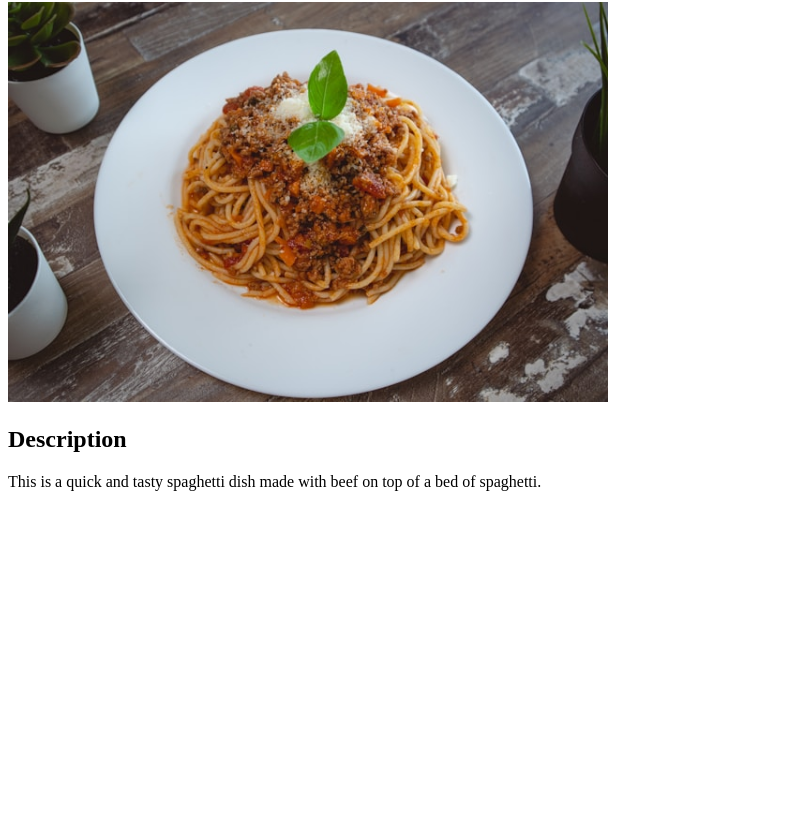
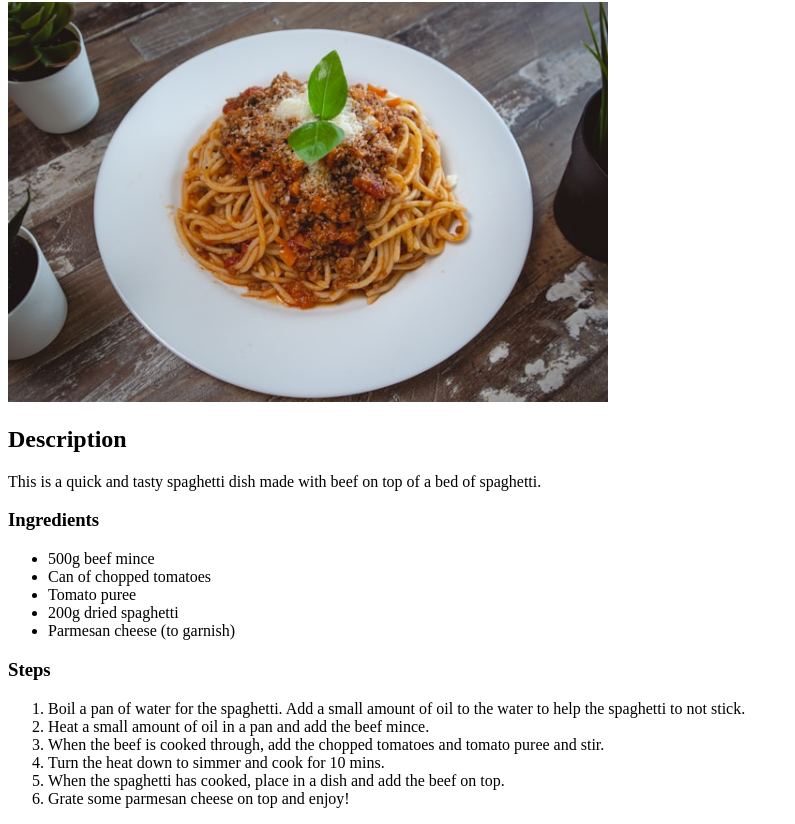
Before and after one commit to Wendy-4/odin-recipes, a plain HTML site: page recipes/spaghetti.html in a window 1280 px wide. Shown: the part 78-902 px from the top of the page, without its empty margins (0-795 px from the left). Before the commit the page ends 800 px from the top, so only its background shows below. Drawn offline with Linux system fonts and the light colour scheme.

Commit message:
Add ordered and unordered lists to spaghetti.html

```diff
--- a/recipes/spaghetti.html
+++ b/recipes/spaghetti.html
@@ -13,6 +13,29 @@
 
         <p>This is a quick and tasty spaghetti dish made with beef on top of a bed of spaghetti.</p>
 
+        <h3>Ingredients</h3>
+
+        <ul>
+            <li>500g beef mince</li>
+            <li>Can of chopped tomatoes</li>
+            <li>Tomato puree</li>
+            <li>200g dried spaghetti</li>
+            <li>Parmesan cheese (to garnish)</li>
+        </ul>
+
+        <h3>Steps</h3>
+
+        <ol>
+            <li>Boil a pan of water for the spaghetti.  Add a small amount of oil to the water to help the spaghetti to not stick.</li>
+            <li>Heat a small amount of oil in a pan and add the beef mince.</li>
+            <li>When the beef is cooked through, add the chopped tomatoes and tomato puree and stir.</li>
+            <li>Turn the heat down to simmer and cook for 10 mins.</li>
+            <li>When the spaghetti has cooked, place in a dish and add the beef on top.</li>
+            <li>Grate some parmesan cheese on top and enjoy!</li>
+
+        </ol>
+
+
 
     </body>
 </html>
```
